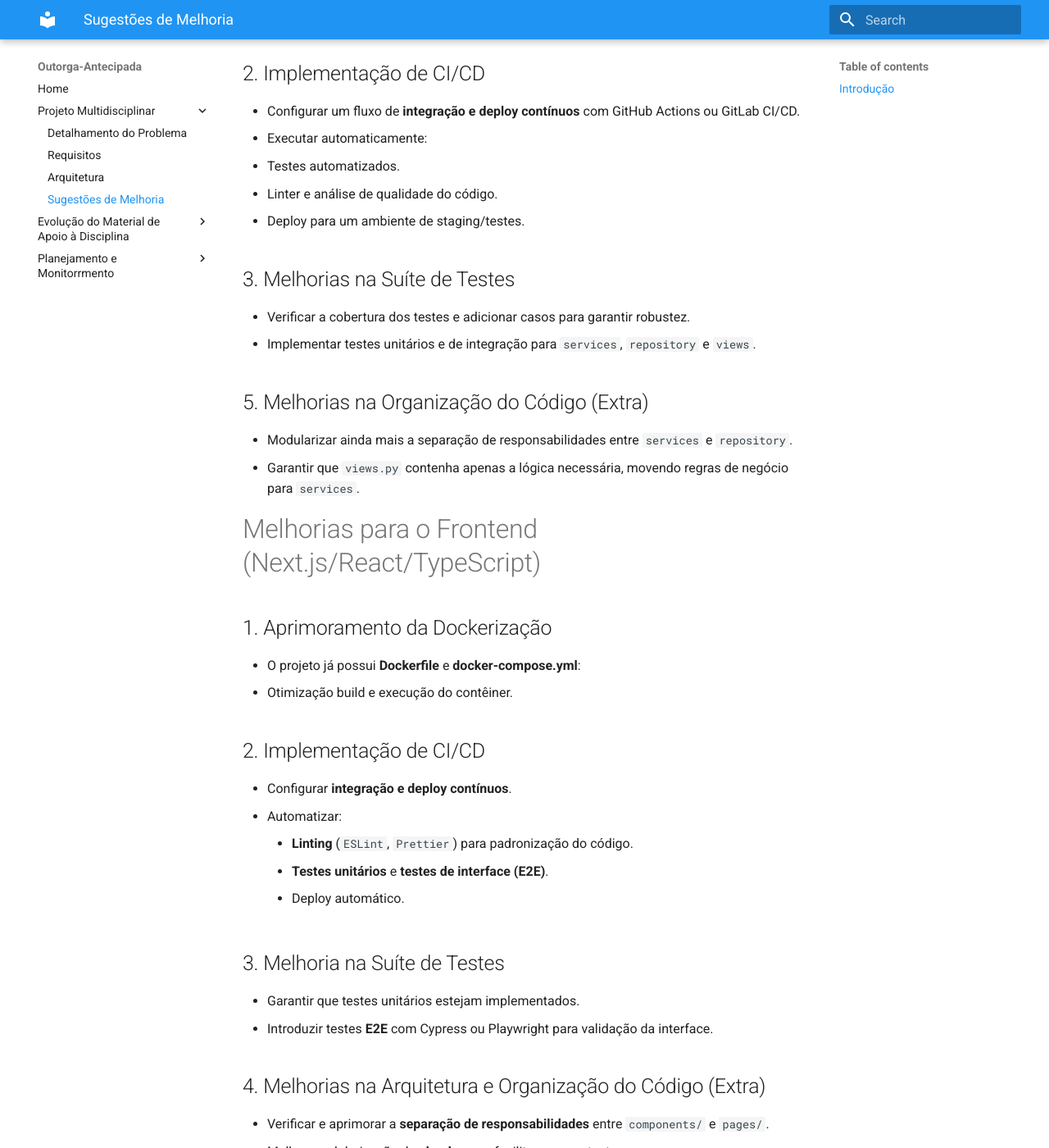
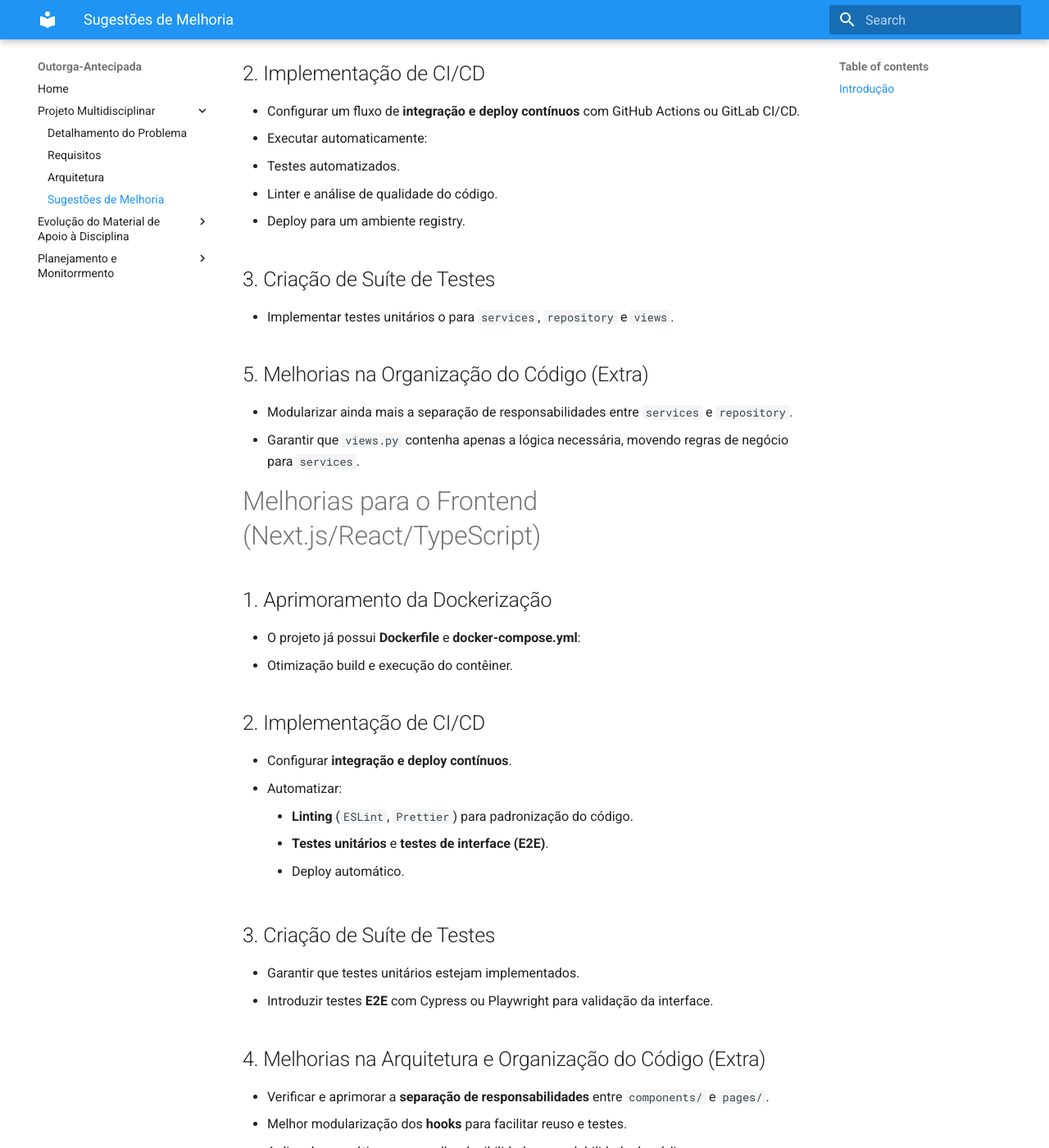
Before and after one commit to fga-eps-mds/2024.2-Outorga-Antecipada, an MkDocs documentation site: the page built from docs/projeto/melhorias.md, in a window 1280 px wide and 1400 px high, scrolled down 525 px. Shown: the whole window at 82% size. Built offline with MkDocs 1.6.1 and Material for MkDocs 9.7.7, drawn with Linux system fonts in a browser that asks for light colours.

Commit message:
docs: update improvement suggestions

```diff
--- a/docs/projeto/melhorias.md
+++ b/docs/projeto/melhorias.md
@@ -15,11 +15,10 @@ Este documento tem como objetivo centralizar as sugestões de melhorias no proje
 - Executar automaticamente:
   - Testes automatizados.
   - Linter e análise de qualidade do código.
-  - Deploy para um ambiente de staging/testes.
+  - Deploy para um ambiente registry.
 
-## 3. Melhorias na Suíte de Testes
-- Verificar a cobertura dos testes e adicionar casos para garantir robustez.
-- Implementar testes unitários e de integração para `services`, `repository` e `views`.
+## 3. Criação de Suíte de Testes
+- Implementar testes unitários o para `services`, `repository` e `views`.
 
 ## 5. Melhorias na Organização do Código (Extra)
 - Modularizar ainda mais a separação de responsabilidades entre `services` e `repository`.
@@ -40,7 +39,7 @@ Este documento tem como objetivo centralizar as sugestões de melhorias no proje
     - **Testes unitários** e **testes de interface (E2E)**.
     - Deploy automático.
 
-## 3. Melhoria na Suíte de Testes
+## 3. Criação de Suíte de Testes
 - Garantir que testes unitários estejam implementados.
 - Introduzir testes **E2E** com Cypress ou Playwright para validação da interface.
 
```
